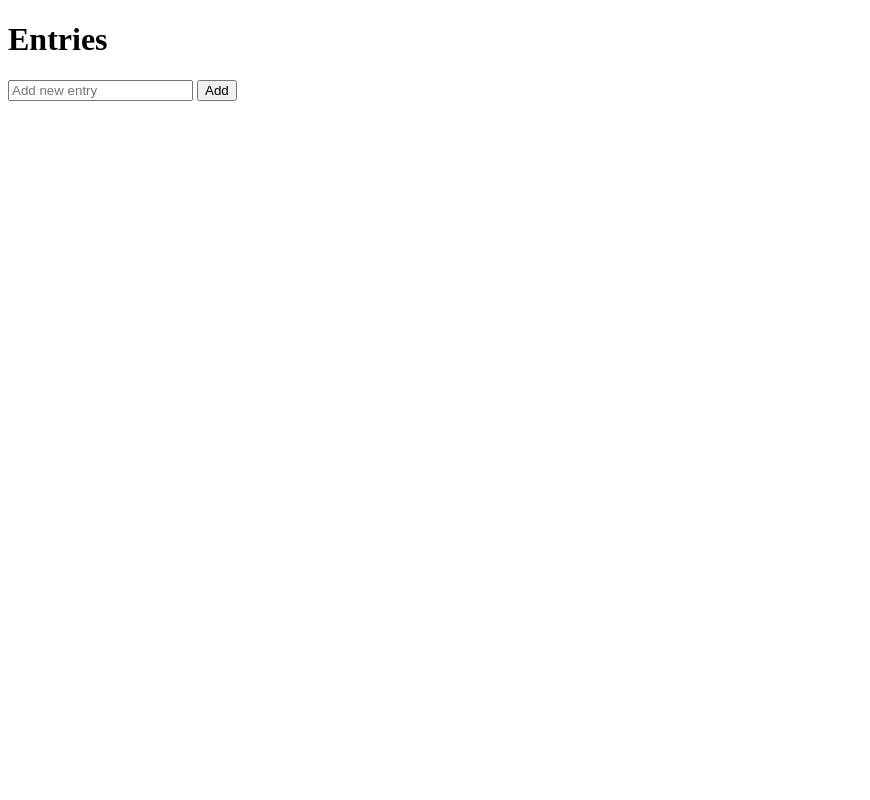
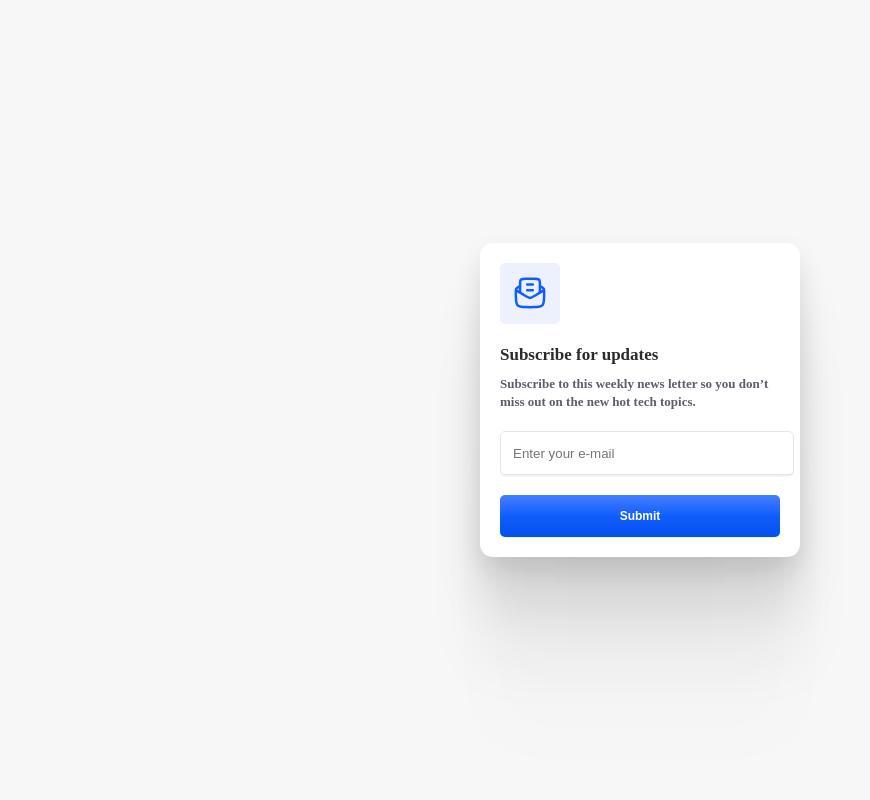
Before and after one commit to CodeWithMayank-Py/testing-db, a Flask app: page / in a window 1280 px wide. Shown: the whole page, without its empty margins (0-870 px from the left). Run offline with Flask 3, Linux system fonts and the light colour scheme.

Commit message:
Updating Files

```diff
--- a/app/models.py
+++ b/app/models.py
@@ -1,5 +1,7 @@
+from datetime import datetime
 from app import db
 
-class Entry(db.Model):
+class Subscription(db.Model):
     id = db.Column(db.Integer, primary_key=True)
-    content = db.Column(db.String(200), nullable=False)
+    email = db.Column(db.String(120), unique=True, nullable=False)
+    subscribed_at = db.Column(db.DateTime, nullable=False, default=datetime.utcnow)
--- a/app/routes.py
+++ b/app/routes.py
@@ -1,16 +1,16 @@
-from flask import render_template, request, redirect, url_for
+from flask import render_template, request, redirect, url_for, flash
 from app import app, db
-from app.models import Entry
+from app.models import Subscription
 
 @app.route('/')
 def index():
-    entries = Entry.query.all()
-    return render_template('index.html', entries=entries)
+    return render_template('index.html')
 
-@app.route('/add', methods=['POST'])
-def add_entry():
-    entry_content = request.form['content']
-    new_entry = Entry(content=entry_content)
-    db.session.add(new_entry)
+@app.route('/subscribe', methods=['POST'])
+def subscribe():
+    email = request.form['email']
+    new_subscription = Subscription(email=email)
+    db.session.add(new_subscription)
     db.session.commit()
+    flash('Subscription successful!', 'success')
     return redirect(url_for('index'))
--- a/app/templates/index.html
+++ b/app/templates/index.html
@@ -1,18 +1,174 @@
 <!doctype html>
-<html>
-  <head>
-    <title>Flask Vercel Postgres Demo</title>
-  </head>
-  <body>
-    <h1>Entries</h1>
-    <ul>
-      {% for entry in entries %}
-        <li>{{ entry.content }}</li>
-      {% endfor %}
-    </ul>
-    <form method="post" action="{{ url_for('add_entry') }}">
-      <input type="text" name="content" placeholder="Add new entry">
-      <button type="submit">Add</button>
+<html lang="en">
+<head>
+    <meta charset="UTF-8">
+    <meta name="viewport" content="width=device-width, initial-scale=1.0">
+    <title>Subscribe</title>
+    <style>
+        body, html {
+            margin: 0;
+            padding: 0;
+            height: 100%;
+            display: flex;
+            justify-content: center;
+            align-items: center;
+            background-color: #f7f7f7;
+        }
+
+        .popup {
+            width: 320px;
+            height: fit-content;
+            background: #FFFFFF;
+            box-shadow: 0px 187px 75px rgba(0, 0, 0, 0.01), 0px 105px 63px rgba(0, 0, 0, 0.05), 0px 47px 47px rgba(0, 0, 0, 0.09), 0px 12px 26px rgba(0, 0, 0, 0.1), 0px 0px 0px rgba(0, 0, 0, 0.1);
+            border-radius: 13px;
+            display: flex;
+            justify-content: center;
+            align-items: center;
+            padding: 20px;
+            box-sizing: border-box;
+        }
+
+        .form {
+            display: flex;
+            flex-direction: column;
+            align-items: flex-start;
+            gap: 20px;
+            width: 100%;
+        }
+
+        .icon {
+            display: flex;
+            align-items: center;
+            justify-content: center;
+            width: 60px;
+            height: 60px;
+            background: #ECF1FD;
+            box-shadow: 0px 0.5px 0.5px #EFEFEF, 0px 1px 0.5px rgba(239, 239, 239, 0.5);
+            border-radius: 5px;
+        }
+
+        .note {
+            display: flex;
+            flex-direction: column;
+            gap: 8px;
+        }
+
+        .title {
+            font-style: normal;
+            font-weight: 700;
+            font-size: 17px;
+            line-height: 24px;
+            color: #2B2B2F;
+        }
+
+        .subtitle {
+            font-style: normal;
+            font-weight: 600;
+            font-size: 13px;
+            line-height: 18px;
+            color: #5F5D6B;
+        }
+
+        .input_field {
+            width: 100%;
+            height: 42px;
+            padding: 0 0 0 12px;
+            border-radius: 5px;
+            outline: none;
+            border: 1px solid #e5e5e5;
+            filter: drop-shadow(0px 1px 0px #efefef)
+                drop-shadow(0px 1px 0.5px rgba(239, 239, 239, 0.5));
+            transition: all 0.3s cubic-bezier(0.15, 0.83, 0.66, 1);
+        }
+
+        .input_field:focus {
+            border: 1px solid transparent;
+            box-shadow: 0px 0px 0px 1px #2B2B2F;
+            background-color: transparent;
+        }
+
+        .form button.submit {
+            display: flex;
+            flex-direction: row;
+            justify-content: center;
+            align-items: center;
+            padding: 10px 18px;
+            gap: 10px;
+            width: 100%;
+            height: 42px;
+            background: linear-gradient(180deg, #4480FF 0%, #115DFC 50%, #0550ED 100%);
+            box-shadow: 0px 0.5px 0.5px #EFEFEF, 0px 1px 0.5px rgba(239, 239, 239, 0.5);
+            border-radius: 5px;
+            border: 0;
+            font-style: normal;
+            font-weight: 600;
+            font-size: 12px;
+            line-height: 15px;
+            color: #ffffff;
+        }
+
+        .flash-message {
+            position: fixed;
+            bottom: 20px;
+            left: 50%;
+            transform: translateX(-50%);
+            padding: 10px 20px;
+            background-color: #4CAF50;
+            color: white;
+            border-radius: 5px;
+            opacity: 0;
+            transition: opacity 0.5s ease-in-out;
+            box-shadow: 0px 1px 10px rgba(0, 0, 0, 0.1);
+        }
+
+        .flash-message.show {
+            opacity: 1;
+        }
+    </style>
+</head>
+<body>
+<div class="popup">
+    <form class="form" action="{{ url_for('subscribe') }}" method="POST">
+        <div class="icon">
+            <svg xmlns="http://www.w3.org/2000/svg" fill="none" viewBox="0 0 34 34" height="34" width="34">
+                <path stroke-linejoin="round" stroke-width="2.5" stroke="#115DFC"
+                      d="M7.08385 9.91666L5.3572 11.0677C4.11945 11.8929 3.50056 12.3055 3.16517 12.9347C2.82977 13.564 2.83226 14.3035 2.83722 15.7825C2.84322 17.5631 2.85976 19.3774 2.90559 21.2133C3.01431 25.569 3.06868 27.7468 4.67008 29.3482C6.27148 30.9498 8.47873 31.0049 12.8932 31.1152C15.6396 31.1838 18.3616 31.1838 21.1078 31.1152C25.5224 31.0049 27.7296 30.9498 29.331 29.3482C30.9324 27.7468 30.9868 25.569 31.0954 21.2133C31.1413 19.3774 31.1578 17.5631 31.1639 15.7825C31.1688 14.3035 31.1712 13.564 30.8359 12.9347C30.5004 12.3055 29.8816 11.8929 28.6437 11.0677L26.9171 9.91666"></path>
+                <path stroke-linejoin="round" stroke-width="2.5" stroke="#115DFC"
+                      d="M2.83331 14.1667L12.6268 20.0427C14.7574 21.3211 15.8227 21.9603 17 21.9603C18.1772 21.9603 19.2426 21.3211 21.3732 20.0427L31.1666 14.1667"></path>
+                <path stroke-width="2.5" stroke="#115DFC"
+                      d="M7.08331 17V8.50001C7.08331 5.82872 7.08331 4.49307 7.91318 3.66321C8.74304 2.83334 10.0787 2.83334 12.75 2.83334H21.25C23.9212 2.83334 25.2569 2.83334 26.0868 3.66321C26.9166 4.49307 26.9166 5.82872 26.9166 8.50001V17"></path>
+                <path stroke-linejoin="round" stroke-linecap="round" stroke-width="2.5" stroke="#115DFC"
+                      d="M14.1667 14.1667H19.8334M14.1667 8.5H19.8334"></path>
+            </svg>
+        </div>
+        <div class="note">
+            <label class="title">Subscribe for updates</label>
+            <span class="subtitle">Subscribe to this weekly news letter so you don’t miss out
+            on the new hot tech topics.</span>
+        </div>
+        <input placeholder="Enter your e-mail" title="Enter your e-mail" name="email" type="email" class="input_field">
+        <button class="submit">Submit</button>
     </form>
-  </body>
+</div>
+
+{% with messages = get_flashed_messages(with_categories=true) %}
+    {% if messages %}
+        {% for category, message in messages %}
+            <div class="flash-message {{ category }}" id="flashMessage">{{ message }}</div>
+        {% endfor %}
+    {% endif %}
+{% endwith %}
+
+<script>
+    window.onload = function() {
+        const flashMessage = document.getElementById('flashMessage');
+        if (flashMessage) {
+            flashMessage.classList.add('show');
+            setTimeout(() => {
+                flashMessage.classList.remove('show');
+            }, 3000);
+        }
+    }
+</script>
+</body>
 </html>
```
Also changed, not shown: config.py (+2 -7 lines), migrations/versions/409cd48d9981_create_subscription_table.py (renamed from migrations/versions/df7a26e306bc_create_entry_table.py, +10 -8 lines), 1 other file.
